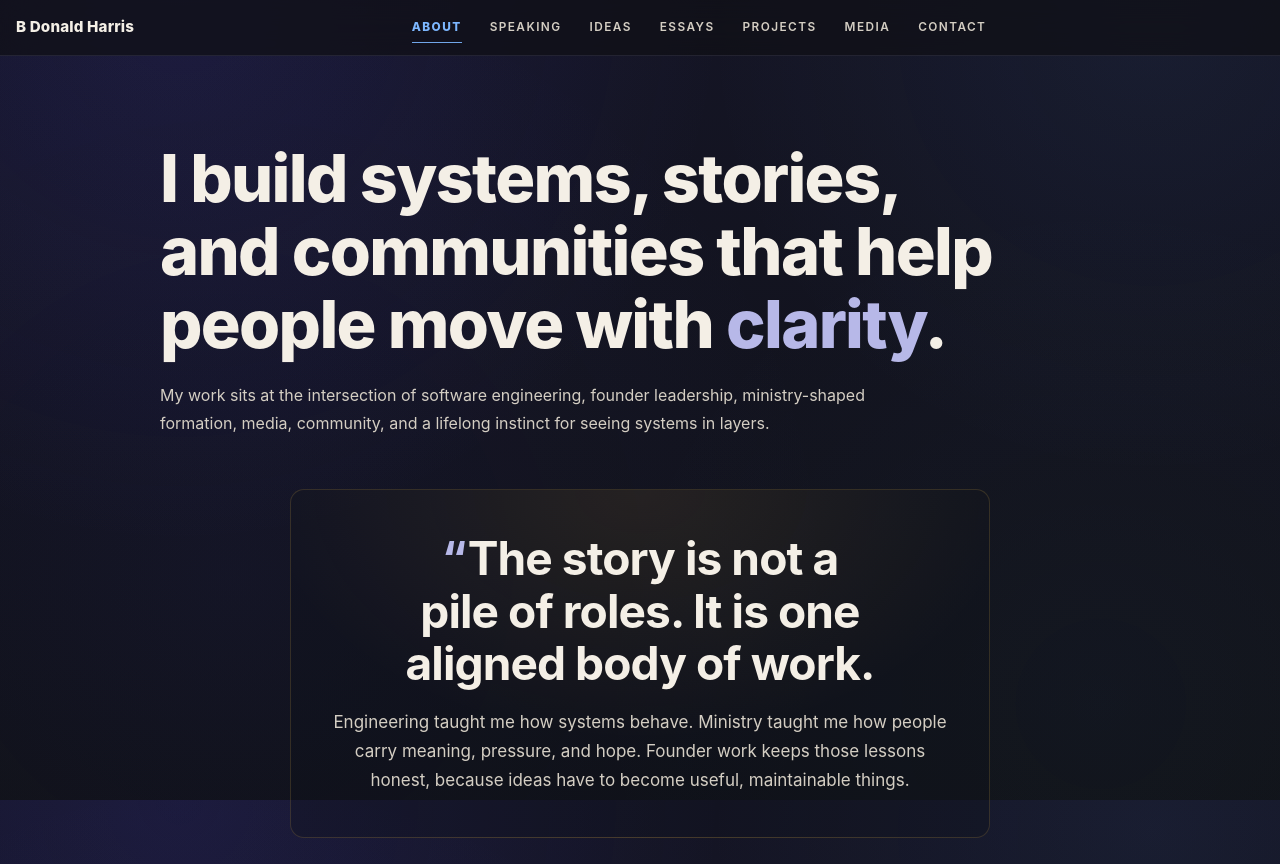
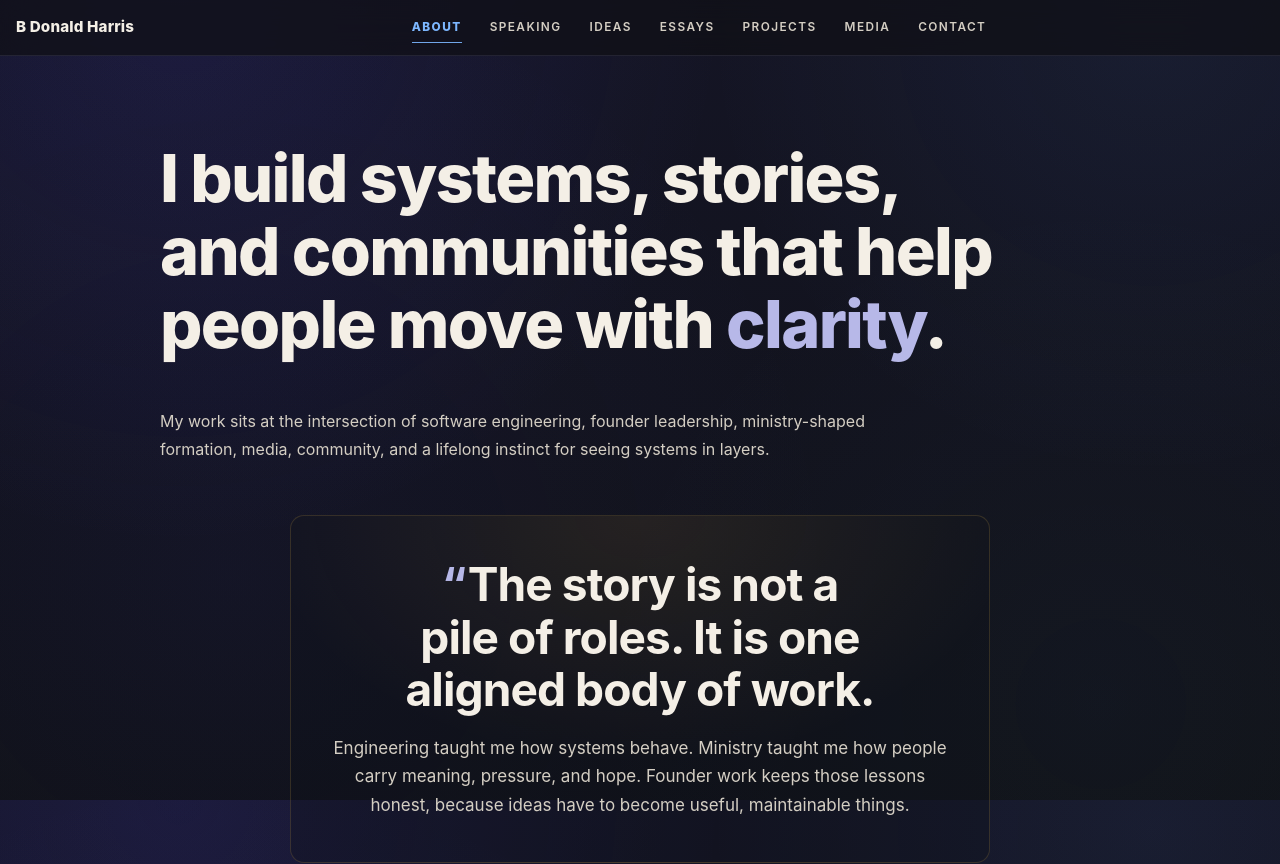
Before and after one commit to bdonaldharris/bdonaldharris.com, a Next.js app: page /about in a window 1280 px wide. Shown: the top 864 px of the page. Built offline with nearby package versions, Linux system fonts and the light colour scheme.

Commit message:
Refine About and Ideas editorial hero rhythm

```diff
--- a/app/editorial-refinements.css
+++ b/app/editorial-refinements.css
@@ -45,6 +45,22 @@
   max-width: 860px;
 }
 
+/* Final editorial rhythm pass: remove landing-page spacing cues. */
+.about-page .page-hero-copy,
+.ideas-page .ideas-hero-copy {
+  margin-top: 0;
+}
+
+.about-page .page-hero h1,
+.ideas-page .ideas-hero h1 {
+  letter-spacing: -0.025em;
+}
+
+.about-page .page-hero p:not(.eyebrow),
+.ideas-page .ideas-hero p {
+  margin-top: clamp(18px, 2vw, 28px);
+}
+
 .speaking-page .speaking-organizer-panel {
   transform: translateY(-10px);
 }
```
